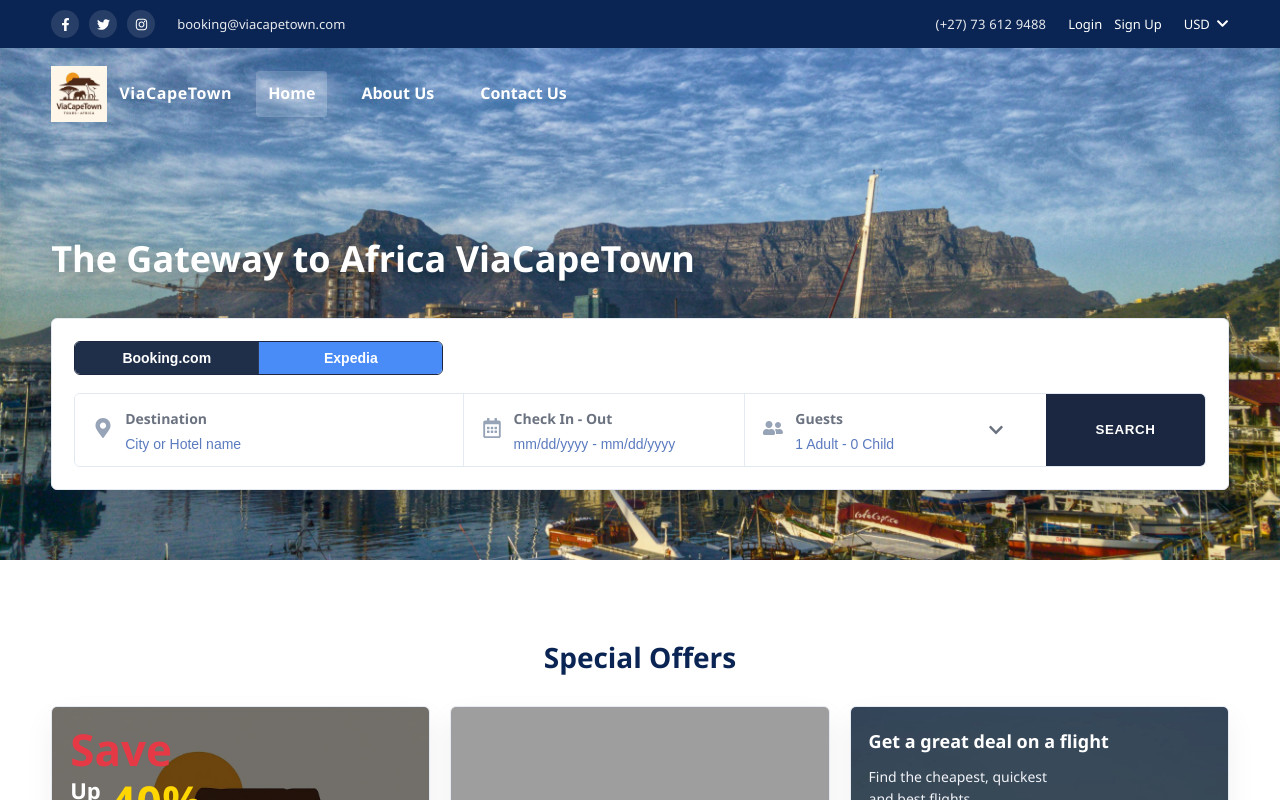
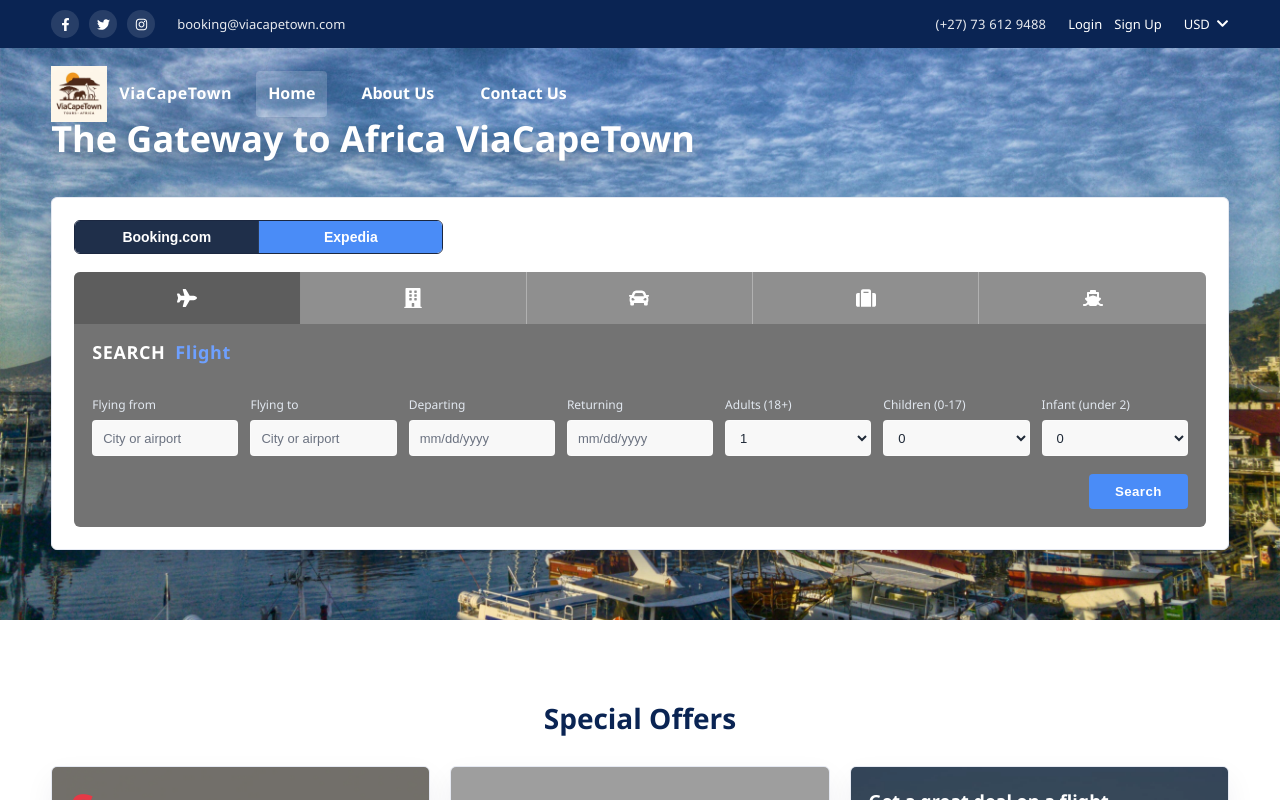
Before and after one commit to Super-Jupiter/viacapetown-website, a React (Vite) app in the folder app/: page / in a window 1280 px wide. Both pictures are taken after a click on the button "Expedia". Shown: the top 800 px of the page. Built offline with nearby package versions, Linux system fonts and the light colour scheme; grey boxes are pictures that could not be loaded; a web font is replaced by a local one.

Commit message:
Expedia integration attempt

```diff
--- a/app/src/index.css
+++ b/app/src/index.css
@@ -644,6 +644,105 @@ img {
   background: #162035;
 }
 
+.expedia-form {
+  margin-top: 12px;
+  border-radius: 6px;
+  overflow: hidden;
+  background: rgba(0, 0, 0, 0.55);
+  color: #fff;
+}
+
+.expedia-tabs {
+  display: grid;
+  grid-template-columns: repeat(5, minmax(0, 1fr));
+  background: rgba(255, 255, 255, 0.2);
+}
+
+.expedia-tab {
+  height: 52px;
+  border: none;
+  background: transparent;
+  color: #fff;
+  font-size: 20px;
+  display: grid;
+  place-items: center;
+  border-right: 1px solid rgba(255, 255, 255, 0.3);
+  cursor: pointer;
+}
+
+.expedia-tab:last-child {
+  border-right: none;
+}
+
+.expedia-tab.active {
+  background: rgba(0, 0, 0, 0.35);
+}
+
+.expedia-header {
+  display: flex;
+  gap: 10px;
+  align-items: center;
+  padding: 14px 18px;
+  font-size: 18px;
+  letter-spacing: 0.6px;
+}
+
+.expedia-header-label {
+  font-weight: 700;
+}
+
+.expedia-header-sub {
+  color: #6ea0ff;
+  font-weight: 600;
+}
+
+.expedia-fields {
+  display: grid;
+  grid-template-columns: repeat(7, minmax(0, 1fr));
+  gap: 12px;
+  padding: 14px 18px 18px;
+}
+
+.expedia-field {
+  display: flex;
+  flex-direction: column;
+  gap: 6px;
+  font-size: 12px;
+  color: #e2e8f0;
+}
+
+.expedia-field input,
+.expedia-field select {
+  height: 36px;
+  border-radius: 4px;
+  border: 1px solid rgba(255, 255, 255, 0.35);
+  background: rgba(255, 255, 255, 0.95);
+  padding: 0 10px;
+  font-size: 13px;
+  color: #1f2937;
+}
+
+.expedia-field input::placeholder {
+  color: #6b7280;
+}
+
+.expedia-actions {
+  display: flex;
+  justify-content: flex-end;
+  padding: 0 18px 18px;
+}
+
+.expedia-search {
+  background: #4a8cf7;
+  box-shadow: none;
+  padding: 10px 26px;
+  text-transform: none;
+}
+
+.expedia-search:hover {
+  background: #3b79de;
+}
+
 .field {
   display: flex;
   flex-direction: column;
--- a/app/src/pages/Home.tsx
+++ b/app/src/pages/Home.tsx
@@ -1,5 +1,17 @@
 import React, { useCallback, useEffect, useRef, useState } from "react";
-import { FaChevronDown, FaChevronLeft, FaChevronRight, FaMapMarkerAlt, FaRegCalendarAlt, FaUserFriends } from "react-icons/fa";
+import {
+  FaBuilding,
+  FaCar,
+  FaChevronDown,
+  FaChevronLeft,
+  FaChevronRight,
+  FaMapMarkerAlt,
+  FaPlane,
+  FaRegCalendarAlt,
+  FaShip,
+  FaSuitcase,
+  FaUserFriends,
+} from "react-icons/fa";
 import { Link } from "react-router-dom";
 import { useCurrency } from "../context/CurrencyContext";
 
@@ -26,6 +38,14 @@ type Trip = {
 const searchTabs: { key: TabKey; label: string }[] = [
   { key: "hotels", label: "Booking.com" },
   { key: "flights", label: "Expedia" },
+];
+
+const expediaTabs = [
+  { key: "flight", icon: <FaPlane aria-hidden="true" /> },
+  { key: "stays", icon: <FaBuilding aria-hidden="true" /> },
+  { key: "cars", icon: <FaCar aria-hidden="true" /> },
+  { key: "packages", icon: <FaSuitcase aria-hidden="true" /> },
+  { key: "cruises", icon: <FaShip aria-hidden="true" /> },
 ];
 
 const offerCards: OfferCard[] = [
@@ -156,6 +176,7 @@ const Home = () => {
                 </button>
               ))}
             </div>
+            {activeTab === "hotels" ? (
               <div className="search-form booking-form">
                 <div className="booking-field">
                   <div className="booking-icon" aria-hidden="true">
@@ -189,6 +210,76 @@ const Home = () => {
                   Search
                 </button>
               </div>
+            ) : (
+              <div className="expedia-form">
+                <div className="expedia-tabs" role="tablist" aria-label="Expedia search types">
+                  {expediaTabs.map((tab) => (
+                    <button
+                      key={tab.key}
+                      className={`expedia-tab ${tab.key === "flight" ? "active" : ""}`}
+                      type="button"
+                      role="tab"
+                      aria-selected={tab.key === "flight"}
+                    >
+                      {tab.icon}
+                    </button>
+                  ))}
+                </div>
+                <div className="expedia-header">
+                  <span className="expedia-header-label">SEARCH</span>
+                  <span className="expedia-header-sub">Flight</span>
+                </div>
+                <div className="expedia-fields">
+                  <div className="expedia-field">
+                    <label htmlFor="flying-from">Flying from</label>
+                    <input id="flying-from" type="text" placeholder="City or airport" />
+                  </div>
+                  <div className="expedia-field">
+                    <label htmlFor="flying-to">Flying to</label>
+                    <input id="flying-to" type="text" placeholder="City or airport" />
+                  </div>
+                  <div className="expedia-field">
+                    <label htmlFor="departing">Departing</label>
+                    <input id="departing" type="text" placeholder="mm/dd/yyyy" />
+                  </div>
+                  <div className="expedia-field">
+                    <label htmlFor="returning">Returning</label>
+                    <input id="returning" type="text" placeholder="mm/dd/yyyy" />
+                  </div>
+                  <div className="expedia-field">
+                    <label htmlFor="adults">Adults (18+)</label>
+                    <select id="adults" defaultValue="1">
+                      <option value="1">1</option>
+                      <option value="2">2</option>
+                      <option value="3">3</option>
+                      <option value="4">4</option>
+                    </select>
+                  </div>
+                  <div className="expedia-field">
+                    <label htmlFor="children">Children (0-17)</label>
+                    <select id="children" defaultValue="0">
+                      <option value="0">0</option>
+                      <option value="1">1</option>
+                      <option value="2">2</option>
+                      <option value="3">3</option>
+                    </select>
+                  </div>
+                  <div className="expedia-field">
+                    <label htmlFor="infants">Infant (under 2)</label>
+                    <select id="infants" defaultValue="0">
+                      <option value="0">0</option>
+                      <option value="1">1</option>
+                      <option value="2">2</option>
+                    </select>
+                  </div>
+                </div>
+                <div className="expedia-actions">
+                  <button className="btn btn-primary expedia-search" type="button">
+                    Search
+                  </button>
+                </div>
+              </div>
+            )}
           </div>
         </div>
       </section>
```
Also changed, not shown: app/public/Context images/home-search-card-expedia.jpg (added). Lines whose indentation alone changed are shown as unchanged.
